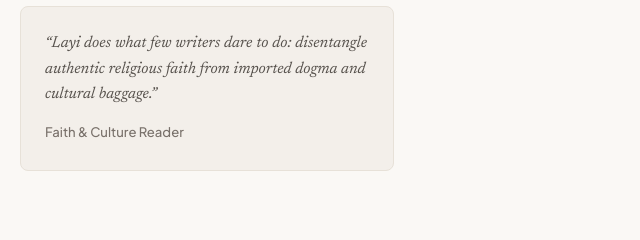
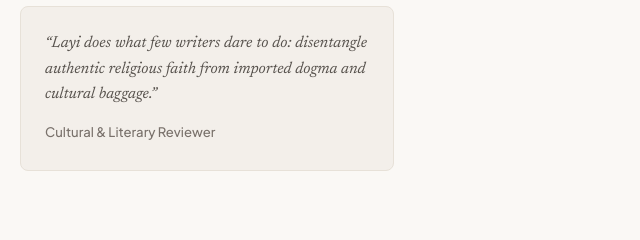
Before and after one commit to olayiwolakolaseriki-dev/author-platform, a plain HTML site: page the-borrowed-map/index.html in a window 1280 px wide. Shown: the part 4240-4480 px from the top of the page, 632-1272 px from the left. Drawn offline with Linux system fonts and the light colour scheme.

Commit message:
Update endorsement attribution to Cultural & Literary Reviewer on The Borrowed Map hub

```diff
--- a/the-borrowed-map/index.html
+++ b/the-borrowed-map/index.html
@@ -298,7 +298,7 @@
             <p style="font-size: 1rem; line-height: 1.6; font-style: italic; margin-bottom: 0.75rem;">
               &ldquo;Layi does what few writers dare to do: disentangle authentic religious faith from imported dogma and cultural baggage.&rdquo;
             </p>
-            <span style="font-family: var(--font-sans); font-size: 0.82rem; color: var(--text-muted); font-weight: 500;">Faith & Culture Reader</span>
+            <span style="font-family: var(--font-sans); font-size: 0.82rem; color: var(--text-muted); font-weight: 500;">Cultural &amp; Literary Reviewer</span>
           </div>
         </div>
       </div>
```
